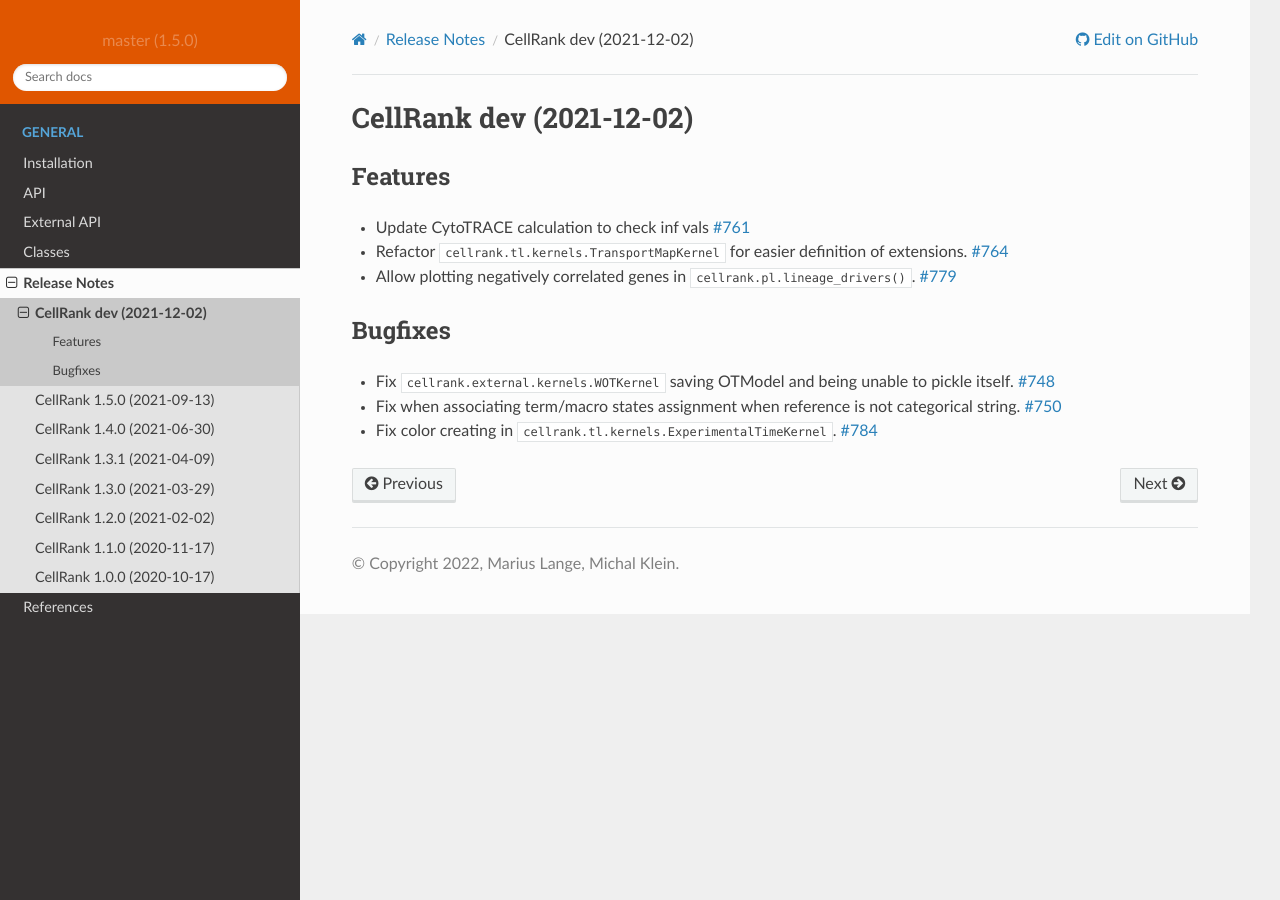
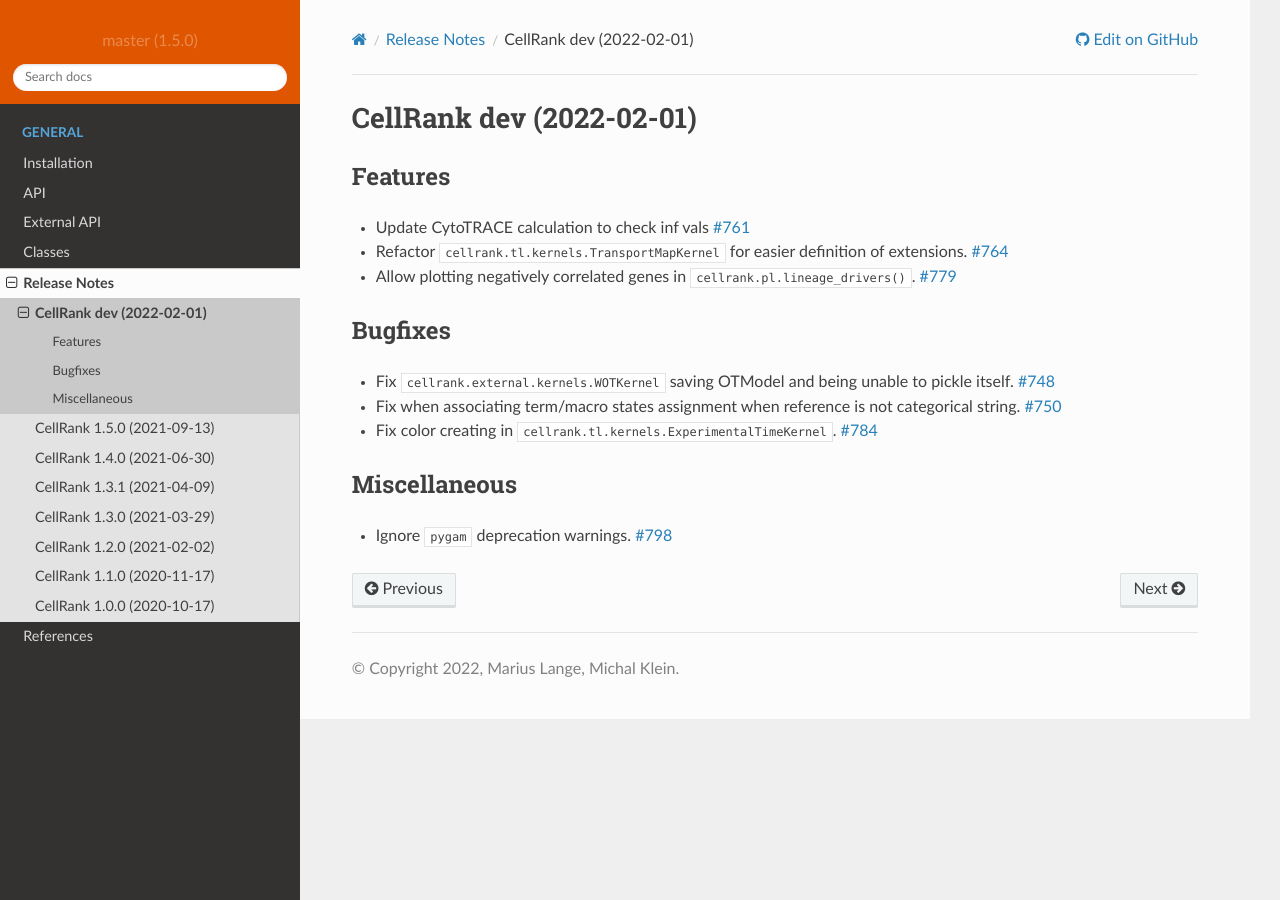
Before and after one commit to theislab/cellrank, a Sphinx documentation site: the page built from docs/source/release/notes-dev.rst, in a window 1280 px wide. Built offline with Sphinx 7.4.7 and the Read the Docs theme 2.0.0, drawn with Linux system fonts in a browser that asks for light colours; pages that are not in the unit, such as notebooks, are missing from menus.

Commit message:
[auto][ci skip] Update dev release notes (#798)

```diff
--- a/docs/source/release/notes-dev.rst
+++ b/docs/source/release/notes-dev.rst
@@ -1,4 +1,4 @@
-CellRank dev (2021-12-02)
+CellRank dev (2022-02-01)
 =========================
 
 Features
@@ -25,3 +25,10 @@ Bugfixes
 
 - Fix color creating in :class:`cellrank.tl.kernels.ExperimentalTimeKernel`.
   `#784 <https://github.com/theislab/cellrank/pull/784>`__
+
+
+Miscellaneous
+-------------
+
+- Ignore :mod:`pygam` deprecation warnings.
+  `#798 <https://github.com/theislab/cellrank/pull/798>`__
```
